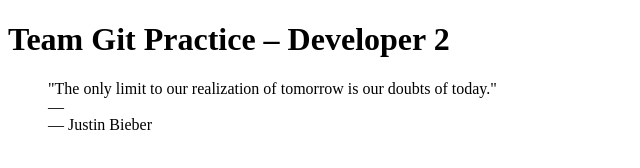
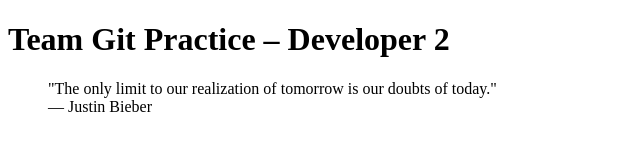
Before and after one commit to Cotton0072/GitLab, a plain HTML site: page index.html in a window 1280 px wide. Shown: the whole page, without its empty margins (0-640 px from the left). Drawn offline with Linux system fonts and the light colour scheme.

Commit message:
Adair: Change quote author to Justin Bieber

```diff
--- a/index.html
+++ b/index.html
@@ -11,8 +11,7 @@
 
     <blockquote>
         "The only limit to our realization of tomorrow is our doubts of today."
-        <footer>— <footer>— Justin Bieber</footer>
-</footer>
+        <footer>— Justin Bieber</footer>
     </blockquote>
 
 </body>
```
